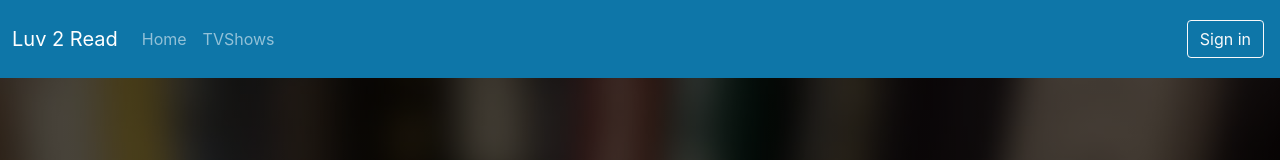
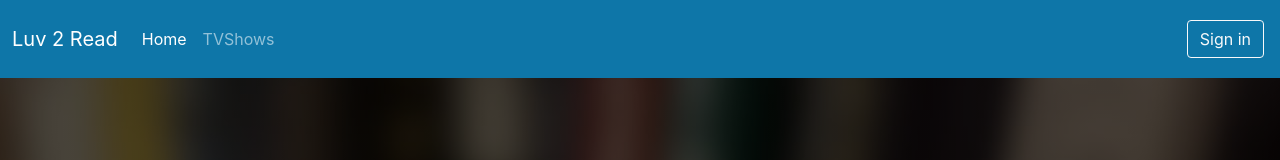
Before and after one commit to KNR1997/Movie-Rating-System, a React (Create React App) app: page /home in a window 1280 px wide. Shown: the top 160 px of the page. Built offline with nearby package versions, Linux system fonts and the light colour scheme; no server answers.

Commit message:
route between home and searchTVShows

```diff
--- a/src/layouts/HomePage/NavbarAndFooter/Navbar.js
+++ b/src/layouts/HomePage/NavbarAndFooter/Navbar.js
@@ -1,4 +1,5 @@
-import { Link } from "react-router-dom";
+import { NavLink } from "react-router-dom";
+
 
 const Navbar = () => {
     return (
@@ -15,10 +16,10 @@
                 <div className='collapse navbar-collapse' id='navbarNavDropdown'>
                     <ul className='navbar-nav'>
                         <li className='nav-item'>
-                            <a className='nav-link' to='/'> Home</a>
+                            <NavLink className='nav-link' to='/home'> Home</NavLink>
                         </li>
                         <li className='nav-item'>
-                            <a className='nav-link' to='/SearchTVShowsPage'> TVShows</a>
+                            <NavLink className='nav-link' to='/searchTVShows'> TVShows</NavLink>
                         </li>
 
                     </ul>
```
